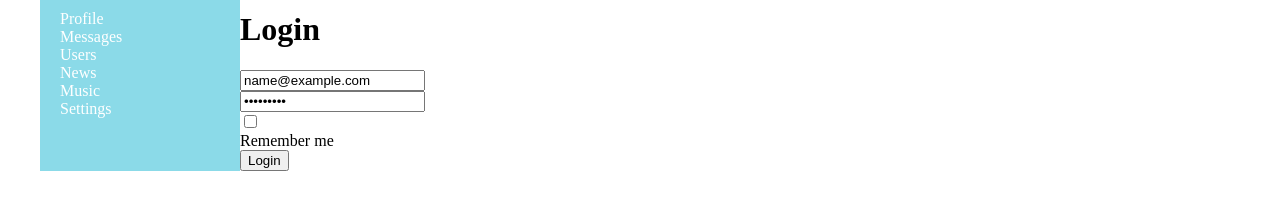
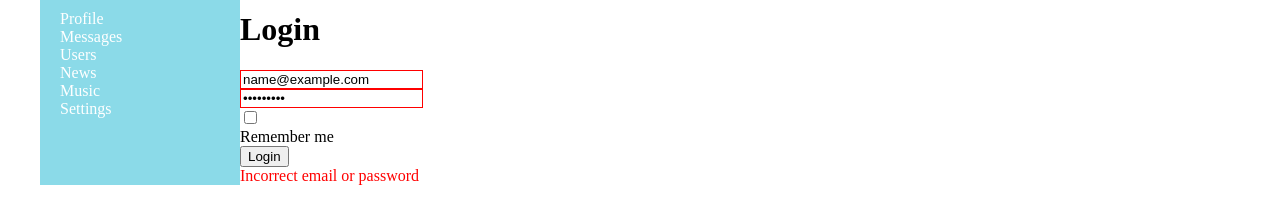
Before and after one commit to Fenomen-Alex/way-of-samurai-V1, a React (Create React App) app: page /login in a window 1280 px wide. Both pictures are taken after typing "name@example.com", "Sample123" into the empty fields and a click on the button "Login". Shown: the part 172-396 px from the top of the page. Built offline with nearby package versions, Linux system fonts and the light colour scheme; no server answers.

Commit message:
Lesson 79 editing form : [FORM_ERROR] instead of redux-form stopSubmit

```diff
--- a/src/components/Common/FormControls/FormControl.js
+++ b/src/components/Common/FormControls/FormControl.js
@@ -3,19 +3,19 @@ import styles from './FormControl.module.css';
 
 const FormControl = (props) => {
   const { meta } = props;
-  const hasError = meta.touched && meta.error;
+  const hasError = meta.touched && (meta.error || meta.submitFailed);
   return (
     <div
       className={styles.formControl + " " + (hasError ? styles.error : "")}>
       {props.children}
-      {hasError && <span>{meta.error}</span>}
+      {hasError && <span>{meta.error || meta.submitError}</span>}
     </div>
   );
 };
 
 export const Inputarea = (props) => {
   const { input, restProps } = props;
-  return <FormControl {...props}><input {...input} {...props}/></FormControl>
+  return <FormControl {...props}><input autoComplete="on" {...input} {...props}/></FormControl>
 };
 
 export const Textarea = (props) => {
--- a/src/components/Common/FormControls/FormControl.module.css
+++ b/src/components/Common/FormControls/FormControl.module.css
@@ -6,6 +6,6 @@
 .formControl.error textarea {
     border: solid red 1px;
 }
-.formControl.error span {
+.formControl.error span,.error {
     color: red;
 }
--- a/src/components/Login/login.jsx
+++ b/src/components/Login/login.jsx
@@ -1,20 +1,26 @@
 import React from 'react';
 // import {Field, reduxForm} from "redux-form";
 import {Form, Field} from 'react-final-form';
-import {Inputarea} from "../Common/FormControls/FormControl";
-import {composeValidators, maxLengthCreator, required} from "../../utils/validators";
-import {login} from "../../redux/auth-reducer";
-import {connect} from "react-redux";
-import {Redirect} from "react-router-dom";
+import {Inputarea} from '../Common/FormControls/FormControl';
+import {composeValidators, maxLengthCreator, required} from '../../utils/validators';
+import {login} from '../../redux/auth-reducer';
+import {connect} from 'react-redux';
+import {Redirect} from 'react-router-dom';
+import {FORM_ERROR} from 'final-form';
+import styles from '../Common/FormControls/FormControl.module.css';
 
 const LoginForm = (props) => {
+  const onSubmit = (formData) => {
+    const {email, password, rememberMe} = formData;
+    props.login(email, password, rememberMe);
+    return {
+      [FORM_ERROR]: 'Incorrect email or password'
+    }
+  };
   return (
     <Form
-      onSubmit={(formData) => {
-        const { email, password, rememberMe } = formData;
-        props.login(email, password, rememberMe);
-      }}>
-      {({handleSubmit}) => (
+      onSubmit={onSubmit}>
+      {({handleSubmit, submitError, submitFailed}) => (
         <form onSubmit={handleSubmit}>
           <div>
             <Field
@@ -43,15 +49,18 @@ const LoginForm = (props) => {
           <div>
             <button>Login</button>
           </div>
+          {submitFailed && <div className={styles.error}>{submitError}</div>}
         </form>)}
     </Form>
   );
-};
+}
+;
 
-const Login = (props) => {
+const Login = (props) =>
+{
 
   if (props.isAuth) {
-    return <Redirect to="/profile" />
+    return <Redirect to="/profile"/>
   }
   return (
     <div>
@@ -61,8 +70,14 @@ const Login = (props) => {
   )
 }
 
-const mapStateToProps = (state) => ({
+const mapStateToProps = (state) => (
+{
   isAuth: state.auth.isAuth
-})
+}
+)
 
-export default connect(mapStateToProps, {login})(Login);
+export default connect(mapStateToProps,
+{
+  login
+}
+)(Login);
--- a/src/components/Profile/ProfileContainer.js
+++ b/src/components/Profile/ProfileContainer.js
@@ -11,10 +11,8 @@ import {compose} from "redux";
 class ProfileContainer extends Component {
 
   componentDidMount() {
-    let userId = this.props.match.params.userId;
-    if (!userId) userId = 16970;
-    this.props.getUserProfile(userId);
-    this.props.getStatus(userId);
+    this.props.getUserProfile(this.props.userId);
+    this.props.getStatus(this.props.userId);
   }
 
   render() {
@@ -31,11 +29,12 @@ class ProfileContainer extends Component {
 
 let mapStateToProps = (state) => ({
   profile: state.profilePage.profile,
-  status: state.profilePage.status
+  status: state.profilePage.status,
+  userId: state.auth.userId,
+  isAuth: state.auth.isAuth
 })
 
 export default compose(
-  withAuthRedirect,
-  withRouter,
+  withRouter, withAuthRedirect,
   connect(mapStateToProps, { getUserProfile, getStatus, updateStatus})
 )(ProfileContainer);
--- a/src/redux/auth-reducer.js
+++ b/src/redux/auth-reducer.js
@@ -1,6 +1,6 @@
-import {authAPI} from "../api/api";
+import {authAPI} from '../api/api';
 
-const SET_USER_DATA = "SET-USER-DATA";
+const SET_USER_DATA = 'SET-USER-DATA';
 
 let initialState = {
   id: null,
```
